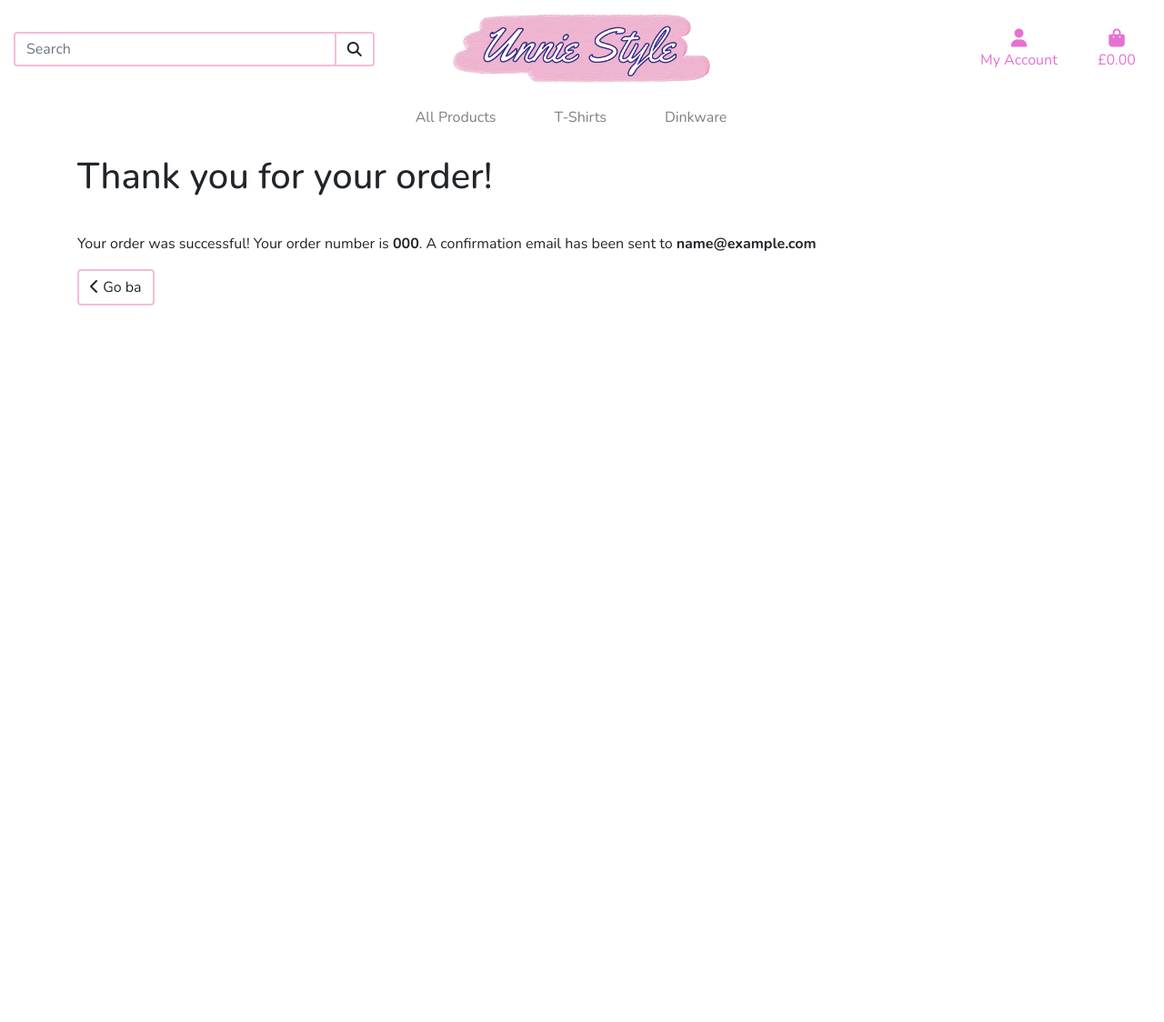
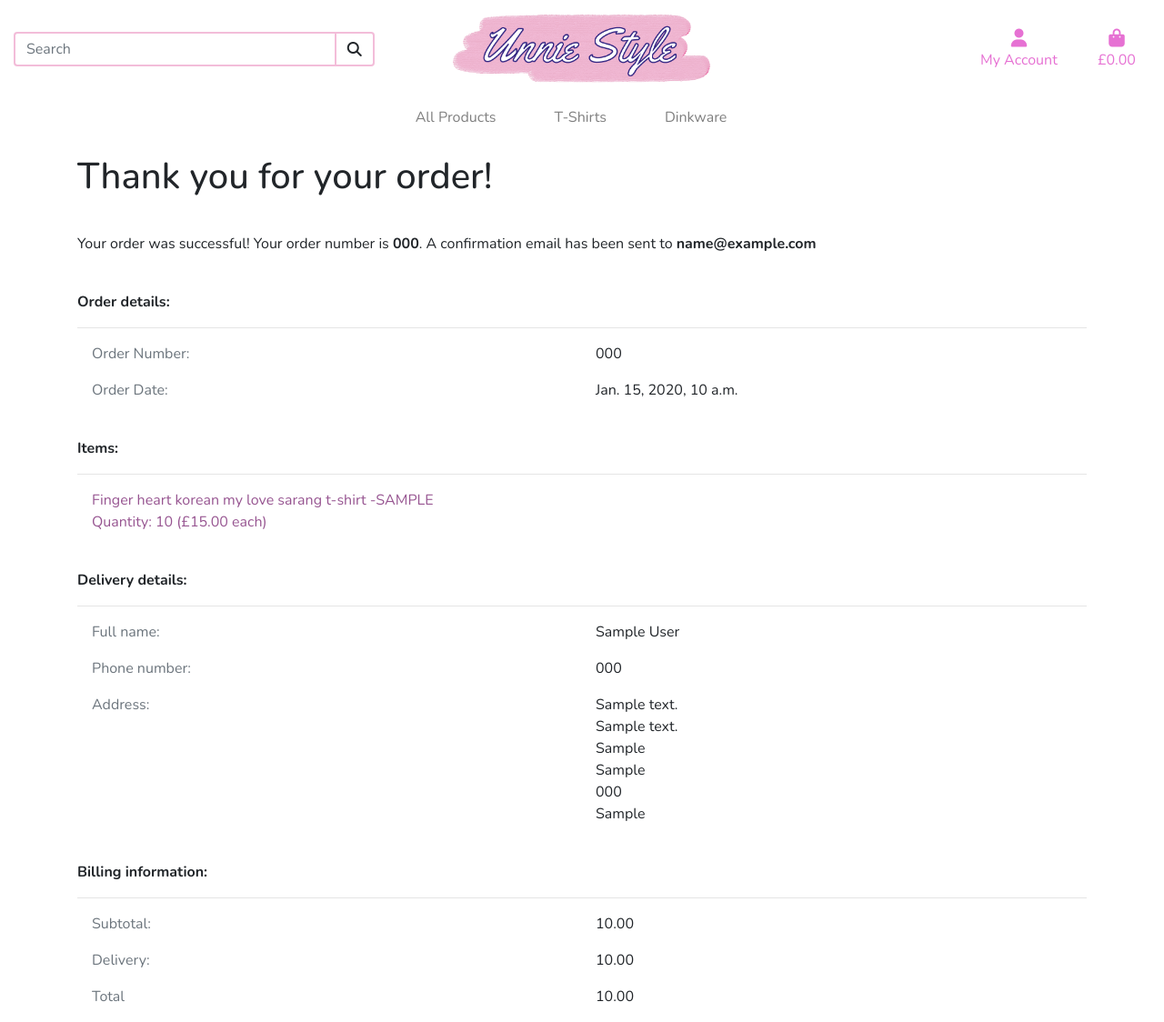
Before and after one commit to nhamidi90/unnie_style, a Django app: page /checkout/checkout_success/000 in a window 1280 px wide. Shown: the whole page at 91% size. Before the commit the page ends 336 px from the top, so only its background shows below. Run offline with Django 3.2, Linux system fonts and the light colour scheme; data comes from the database, SQL or seed files in the repository; tables that the repository leaves empty hold one stand-in row (values such as "Sample post"); some libraries are stand-ins or nearby versions.

Commit message:
Add order details to checkout success page

```diff
--- a/checkout/templates/checkout/checkout_success.html
+++ b/checkout/templates/checkout/checkout_success.html
@@ -12,18 +12,119 @@
         <div class="col">
             <p>Your order was successful! Your order number is <strong>{{ order.order_number }}</strong>.
                 A confirmation email has been sent to <strong>{{ order.email}}</strong></p>
-            <p>
-                <a href="{% url 'view_bag' %}" class="btn shop-btn">
-                    <i class="fas fa-chevron-left"></i>
-                    Go ba
-                </a>
-            </p>
         </div>
     </div>
 
-    <div class="row">
+    <div class="row mt-4">
         <div class="col">
+            <div class="row">
+                <div class="col">
+                    <p><strong>Order details:</strong></p>
+                    <hr>
+                </div>
+            </div>
+            <div class="row">
+                <div class="col">
+                    <p class="text-muted ml-3">Order Number:</p>
+                </div>
+                <div class="col">
+                    <p>{{ order.order_number }}</p>
+                </div>
+            </div>
+            <div class="row">
+                <div class="col">
+                    <p class="text-muted ml-3">Order Date:</p>
+                </div>
+                <div class="col">
+                    <p>{{ order.date }}</p>
+                </div>
+            </div>
 
+            <div class="row mt-4">
+                <div class="col">
+                    <p><strong>Items:</strong></p>
+                    <hr>
+                </div>
+            </div>
+                {% for item in order.lineitems.all %}
+                <div class="row">
+                <div class="col">
+                    <p class="ml-3 items">{{ item.product.name }}
+                        {% if item.product_size %}
+                            -{{ item.product_size | upper }}
+                        {% endif %}
+                    <br>Quantity: {{ item.quantity }} (£{{ item.product.price}} each)</p>
+                </div>
+            </div>
+            {% endfor %}
+
+
+            <div class="row mt-4">
+                <div class="col">
+                    <p><strong>Delivery details:</strong></p>
+                    <hr>
+                </div>
+            </div>
+            <div class="row">
+                <div class="col">
+                    <p class="text-muted ml-3">Full name:</p>
+                </div>
+                <div class="col">
+                    <p>{{ order.full_name }}</p>
+                </div>
+            </div>
+            <div class="row">
+                <div class="col">
+                    <p class="text-muted ml-3">Phone number:</p>
+                </div>
+                <div class="col">
+                    <p>{{ order.phone_number }}</p>
+                </div>
+            </div>
+            <div class="row">
+                <div class="col">
+                    <p class="text-muted ml-3">Address:</p>
+                </div>
+                <div class="col">
+                    <p>{{ order.street_address1 }}
+                    <br>{% if order.street_address2 %}{{ order.street_address2 }}{% endif %}
+                    <br>{% if order.county %}{{ order.county }}{% endif %}
+                    <br>{{ order.town_or_city }}
+                    <br>{% if order.postcode %}{{ order.postcode }}{% endif %}
+                    <br>{{ order.country }}</p>
+                </div>
+            </div>
+
+            <div class="row mt-4">
+                <div class="col">
+                    <p><strong>Billing information:</strong></p>
+                    <hr>
+                </div>
+            </div>
+            <div class="row">
+                <div class="col">
+                    <p class="text-muted ml-3">Subtotal:</p>
+                </div>
+                <div class="col">
+                    <p>{{ order.order_total }}</p>
+                </div>
+            </div>
+            <div class="row">
+                <div class="col">
+                    <p class="text-muted ml-3">Delivery:</p>
+                </div>
+                <div class="col">
+                    <p>{{ order.delivery_cost }}</p>
+                </div>
+            </div>
+            <div class="row">
+                <div class="col">
+                    <p class="text-muted ml-3">Total</p>
+                </div>
+                <div class="col">
+                    {{ order.grand_total }}
+                </div>
+            </div>
         </div>
     </div>
 </div>
--- a/static/css/base.css
+++ b/static/css/base.css
@@ -221,6 +221,12 @@ button#submit-button {
     cursor: pointer;
 }
 
+/* checkout success  */
+
+.items {
+    color:#975591
+}
+
 /* Media queries */
 
 @media (max-width: 400px) {
```
